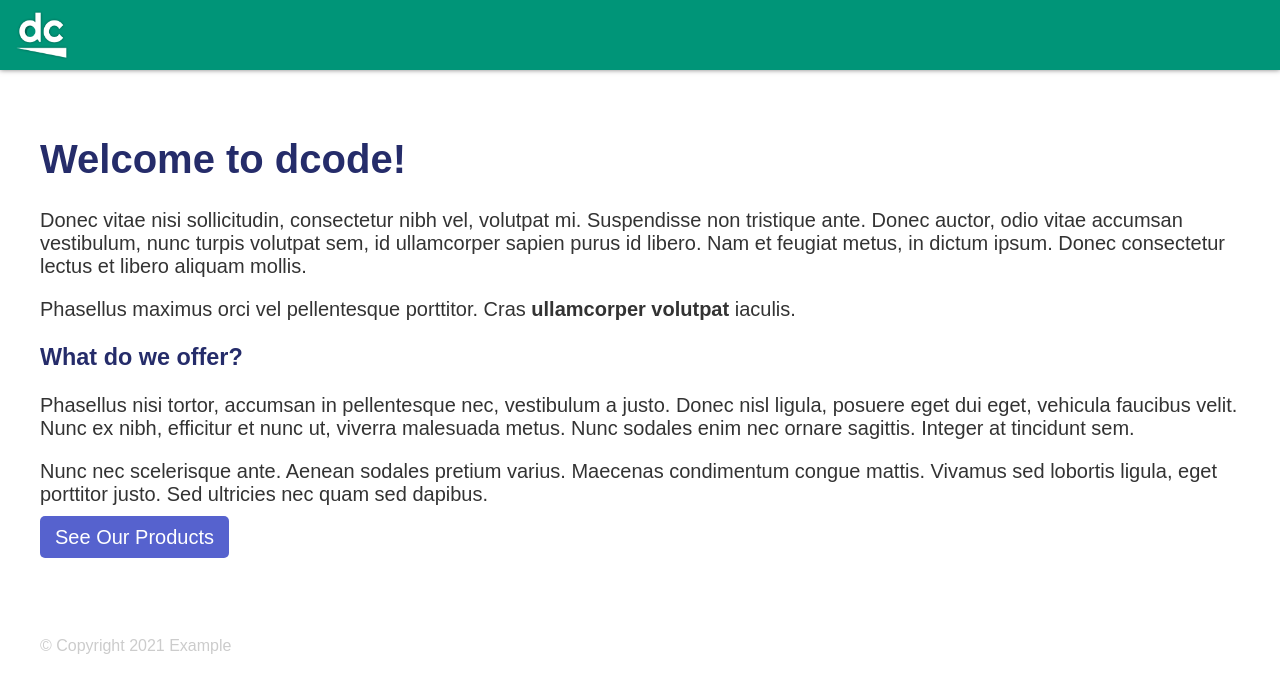
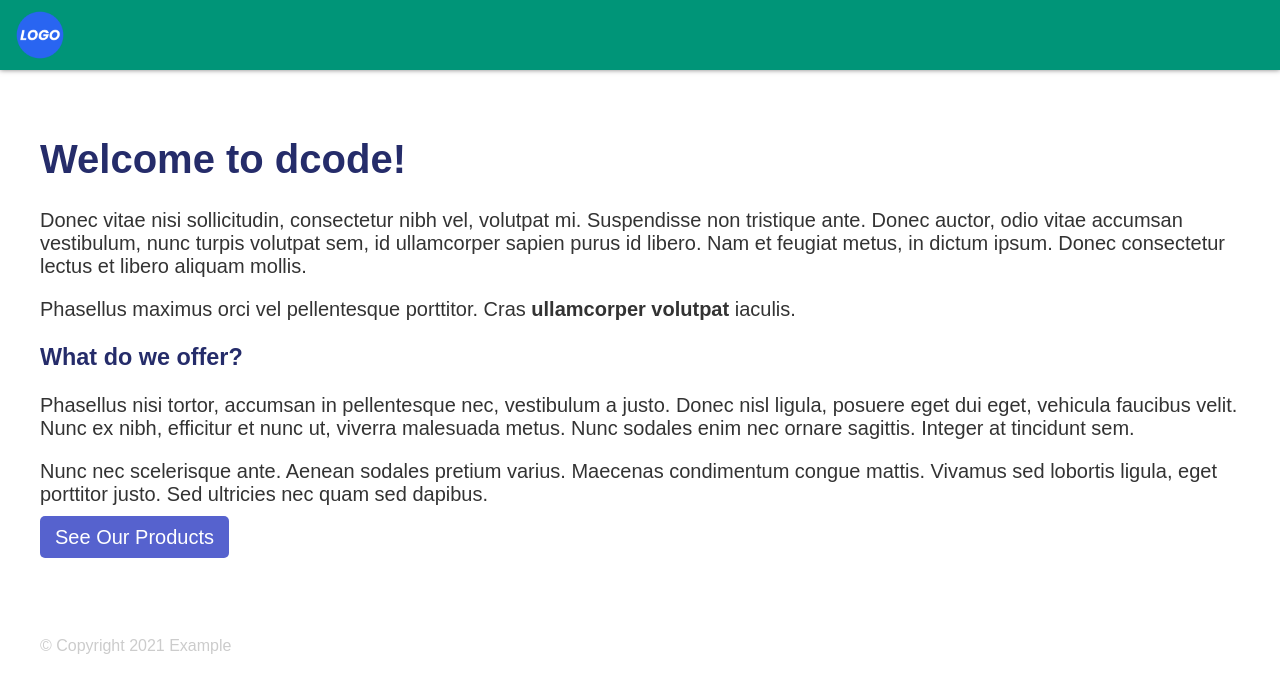
Before and after one commit to dcode-youtube/css-crash-course-beginners-code, a plain HTML site: page 8~basic-layout/index.html in a window 1280 px wide. Drawn offline with Linux system fonts and the light colour scheme.

Commit message:
Change dcode logo to sample logo - oops

```diff
--- a/8~basic-layout/index.html
+++ b/8~basic-layout/index.html
@@ -9,7 +9,7 @@
 </head>
 <body>
     <header>
-        <img class="logo" src="src/dcode-logo.png" alt="dcode logo">
+        <img class="logo" src="src/logo.png" alt="dcode logo">
     </header>
     <main>
         <div class="container">
```
Also changed, not shown: 8~basic-layout/src/dcode-logo.png (deleted), 8~basic-layout/src/logo.png (added).
